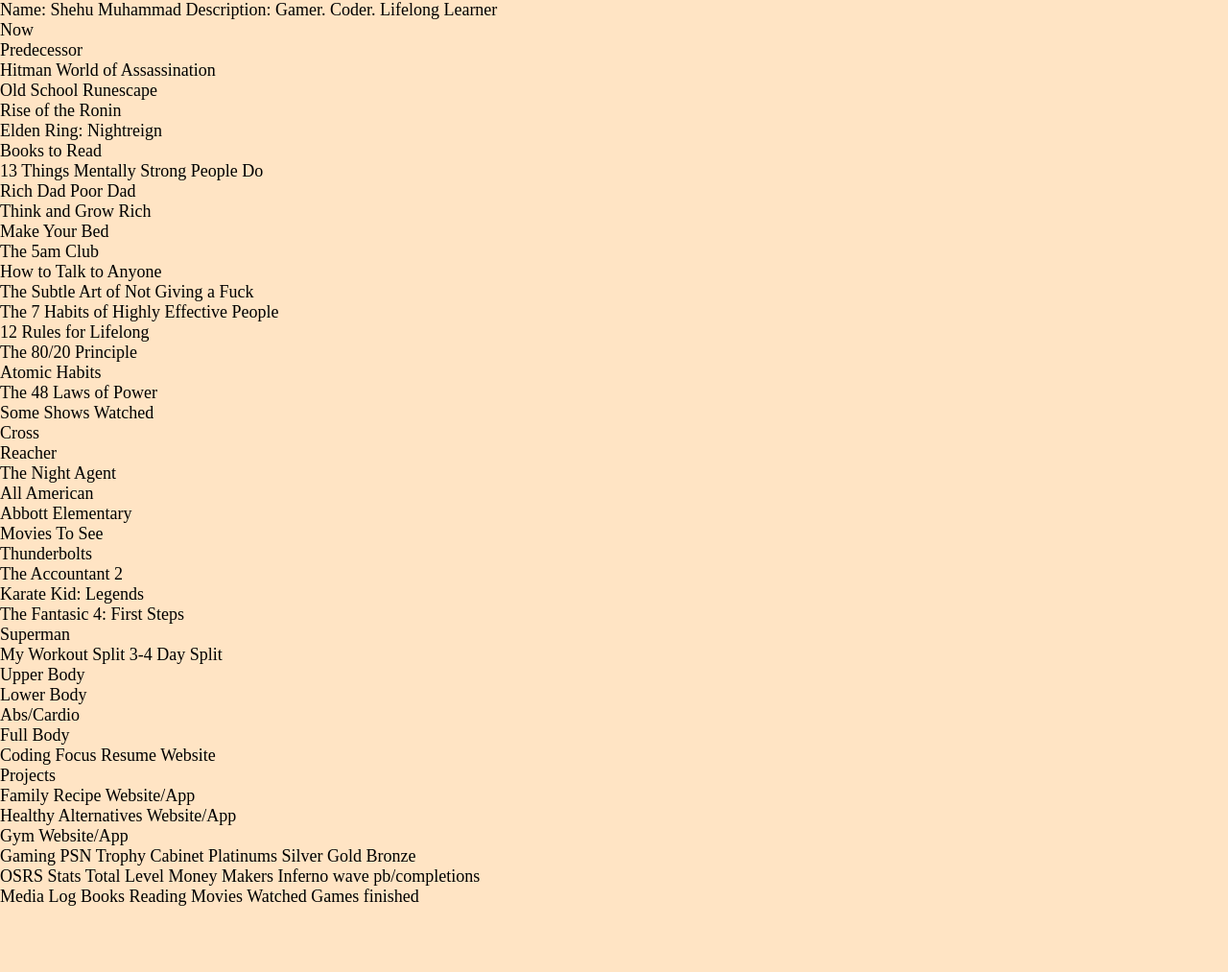
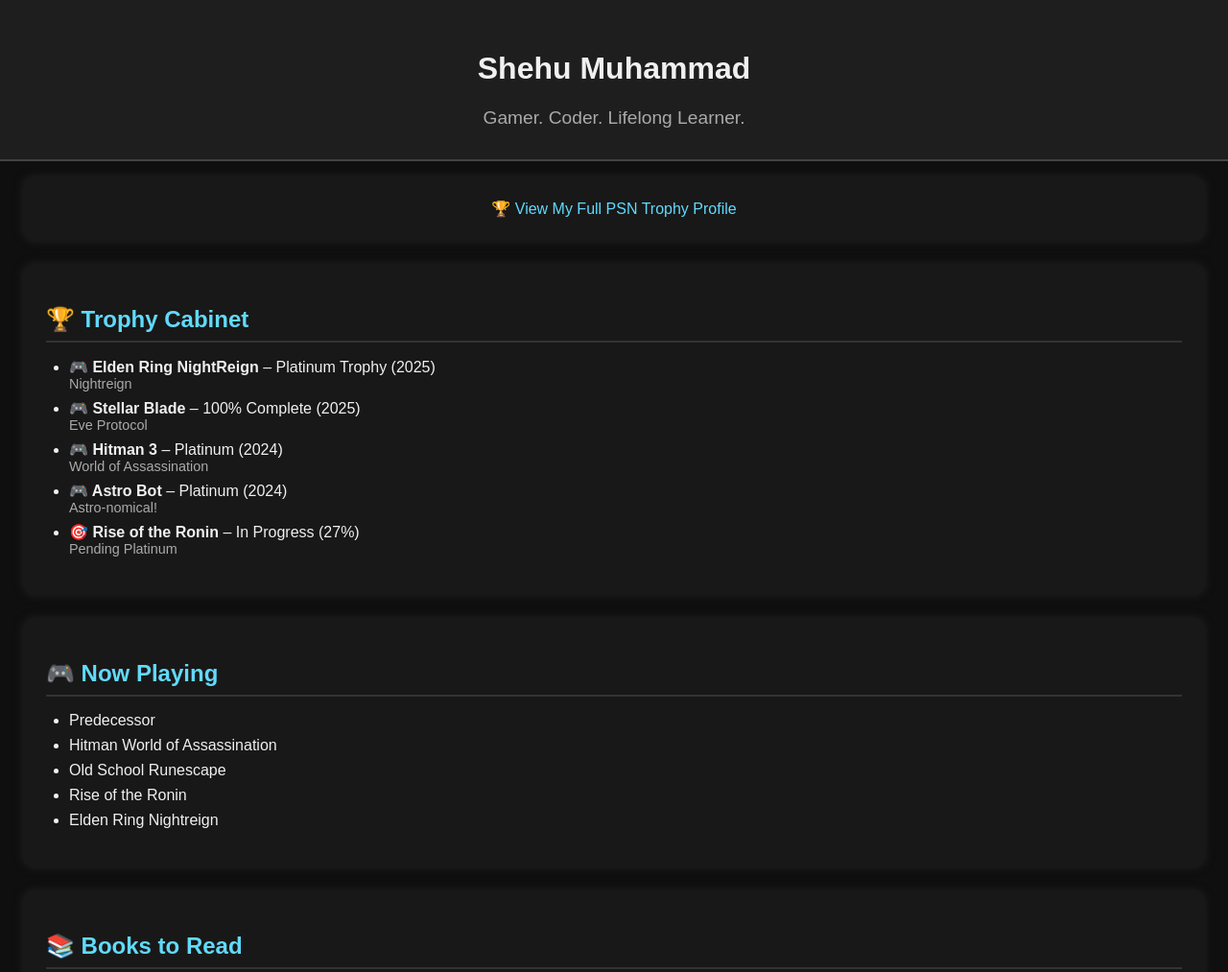
Before and after one commit to Shehu-Muhammad/Hobby_Resume, a plain HTML site: page index.html in a window 1280 px wide. Shown: the top 1013 px of the page at 96% size. Before the commit the page ends 945 px from the top, so only its background shows below. Drawn offline with Linux system fonts and the light colour scheme.

Commit message:
styled the content

```diff
--- a/index.html
+++ b/index.html
@@ -5,27 +5,58 @@
     <meta name="viewport" content="width=device-width, initial-scale=1.0">
     <title>Hoo's Hobbies</title>
     <link rel="stylesheet" href="styles/main.css">
-
 </head>
 <body>
-    <div id="name" onclick="alertNameClicked()">
-        Name: Shehu Muhammad
-        Description: Gamer. Coder. Lifelong Learner
-    </div>
+  <header id="name" onclick="alertNameClicked()">
+    <h1>Shehu Muhammad</h1>
+    <div class="tagline">Gamer. Coder. Lifelong Learner.</div>
+  </header>
 
-    <div>
-        Now
+  <section class="psn-link">
+    <a href="https://psnprofiles.com/ninjaspy21" target="_blank">
+      🏆 View My Full PSN Trophy Profile
+    </a>
+  </section>
+
+  <section id="trophy-cabinet">
+    <h2>🏆 Trophy Cabinet</h2>
+    <ul>
+      <li>
+        <strong>🎮 Elden Ring NightReign</strong> – Platinum Trophy (2025)
+        <span class="note">Nightreign</span>
+      </li>
+      <li>
+        <strong>🎮 Stellar Blade</strong> – 100% Complete (2025)
+        <span class="note">Eve Protocol</span>
+      </li>
+      <li>
+        <strong>🎮 Hitman 3</strong> – Platinum (2024)
+        <span class="note">World of Assassination</span>
+      </li>
+      <li>
+        <strong>🎮 Astro Bot</strong> – Platinum (2024)
+        <span class="note">Astro-nomical!</span>
+      </li>
+      <li>
+        <strong>🎯 Rise of the Ronin</strong> – In Progress (27%)
+        <span class="note">Pending Platinum</span>
+      </li>
+    </ul>
+  </section>
+
+  <section>
+    <h2>🎮 Now Playing</h2>
     <ul>
       <li>Predecessor</li>
       <li>Hitman World of Assassination</li>
       <li>Old School Runescape</li>
       <li>Rise of the Ronin</li>
-            <li>Elden Ring: Nightreign</li>
+      <li>Elden Ring Nightreign</li>
     </ul>
-    </div>
+  </section>
 
-    <div>
-        Books to Read
+  <section>
+    <h2>📚 Books to Read</h2>
     <ol>
       <li>13 Things Mentally Strong People Do</li>
       <li>Rich Dad Poor Dad</li>
@@ -40,10 +71,11 @@
       <li>Atomic Habits</li>
       <li>The 48 Laws of Power</li>
     </ol>
-    </div>
+  </section>
 
-    <div>
-        Some Shows Watched
+  <section>
+    <h2>🎬 Media Queue</h2>
+    <h3>Shows Watched</h3>
     <ul>
       <li>Cross</li>
       <li>Reacher</li>
@@ -51,60 +83,64 @@
       <li>All American</li>
       <li>Abbott Elementary</li>
     </ul>
-        Movies To See
+    <h3>Movies To See</h3>
     <ul>
       <li>Thunderbolts</li>
       <li>The Accountant 2</li>
       <li>Karate Kid: Legends</li>
-            <li>The Fantasic 4: First Steps</li>
+      <li>The Fantastic 4: First Steps</li>
       <li>Superman</li>
     </ul>
-    </div>
+  </section>
 
-    <div>
-        My Workout Split
-        3-4 Day Split
+  <section>
+    <h2>🏋️ Workout Split</h2>
+    <p>3-4 Day Split</p>
     <ol>
       <li>Upper Body</li>
       <li>Lower Body</li>
       <li>Abs/Cardio</li>
       <li>Full Body</li>
     </ol>
-    </div>
+  </section>
 
-    <div>
-        Coding Focus
-        Resume Website
-    </div>
+  <section>
+    <h2>💻 Coding Focus</h2>
+    <p>Resume Website</p>
+  </section>
 
-    <div>
-        Projects
+  <section>
+    <h2>🚧 Projects</h2>
     <ul>
       <li>Family Recipe Website/App</li>
       <li>Healthy Alternatives Website/App</li>
       <li>Gym Website/App</li>
     </ul>
-    </div>
+  </section>
 
-    <div>
-        Gaming
-        PSN Trophy Cabinet
-        Platinums Silver Gold Bronze
-    </div>
+  <section>
+    <h2>🎮 Gaming Progress</h2>
+    <p>PSN Trophy Cabinet</p>
+    <p>Platinums | Silver | Gold | Bronze</p>
+  </section>
 
-    <div>
-        OSRS Stats
-        Total Level
-        Money Makers
-        Inferno wave pb/completions
-    </div>
+  <section>
+    <h2>🧙‍♂️ OSRS Stats</h2>
+    <ul>
+      <li>Total Level</li>
+      <li>Money Makers</li>
+      <li>Inferno wave pb/completions</li>
+    </ul>
+  </section>
 
-    <div>
-        Media Log
-        Books Reading
-        Movies Watched
-        Games finished
-    </div>
+  <section>
+    <h2>📖 Media Log</h2>
+    <ul>
+      <li>Books Reading</li>
+      <li>Movies Watched</li>
+      <li>Games Finished</li>
+    </ul>
+  </section>
 
   <script src="scripts/index.js"></script>
 </body>
--- a/styles/main.css
+++ b/styles/main.css
@@ -1,9 +1,64 @@
-* {
-    margin: 0;
-    padding: 0;
+/* styles/main.css */
+body {
+  background-color: #0f0f0f;
+  color: #f0f0f0;
+  font-family: Arial, sans-serif;
+  margin: 0;
+  padding: 0;
 }
 
-body {
-    background-color: bisque;
-    font-size: 18px;
+header {
+  background-color: #1e1e1e;
+  text-align: center;
+  padding: 2rem 1rem;
+  border-bottom: 2px solid #444;
 }
+
+.tagline {
+  color: #aaa;
+  font-size: 1.2rem;
+  margin-top: 0.5rem;
+}
+
+section {
+  background-color: #181818;
+  margin: 1.5rem;
+  padding: 1.5rem;
+  border-radius: 12px;
+  box-shadow: 0 0 10px #222;
+}
+
+h2 {
+  border-bottom: 2px solid #333;
+  padding-bottom: 0.5rem;
+  margin-bottom: 1rem;
+  color: #61dafb;
+}
+
+ul, ol {
+  padding-left: 1.5rem;
+}
+
+li {
+  margin-bottom: 0.5rem;
+}
+
+a {
+  color: #61dafb;
+  text-decoration: none;
+}
+
+a:hover {
+  text-decoration: underline;
+}
+
+.note {
+  color: #aaa;
+  font-size: 0.9rem;
+  display: block;
+}
+
+.psn-link {
+  text-align: center;
+  margin-top: 1rem;
+}
```
Lines whose indentation alone changed are shown as unchanged.
